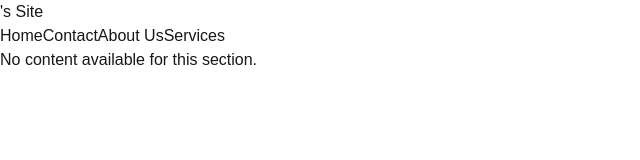
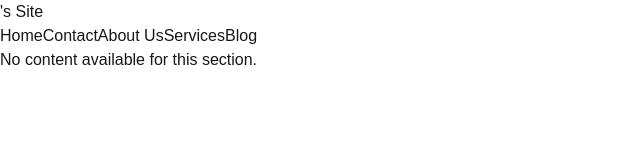
Before and after one commit to AdityaShah7867/UI_Builder, a Next.js app: page /website in a window 1280 px wide. Shown: the top 160 px of the page, without its empty margins (0-640 px from the left). Built offline with nearby package versions, Linux system fonts and the light colour scheme.

Commit message:
Add Blog option to navigation menu

```diff
--- a/src/app/(pages)/dashboard/page.jsx
+++ b/src/app/(pages)/dashboard/page.jsx
@@ -58,6 +58,7 @@ const DashboardPage = () => {
     { name: "Contact", icon: <FaEnvelope className="w-5 h-5" /> },
     { name: "About Us", icon: <FaInfoCircle className="w-5 h-5" /> },
     { name: "Services", icon: <FaCogs className="w-5 h-5" /> },
+    { name: "Blog", icon: <FaEdit className="w-5 h-5" /> }, // Added Blog option
   ];
 
   const handleLogout = () => {
--- a/src/app/website/page.jsx
+++ b/src/app/website/page.jsx
@@ -54,6 +54,7 @@ const PageContent = () => {
               <button onClick={() => handleNavClick('contact')} className="py-4 px-2 text-gray-300 hover:text-white transition duration-300">Contact</button>
               <button onClick={() => handleNavClick('about_us')} className="py-4 px-2 text-gray-300 hover:text-white transition duration-300">About Us</button>
               <button onClick={() => handleNavClick('services')} className="py-4 px-2 text-gray-300 hover:text-white transition duration-300">Services</button>
+              <button onClick={() => handleNavClick('blog')} className="py-4 px-2 text-gray-300 hover:text-white transition duration-300">Blog</button>
             </div>
           </div>
         </div>
```
